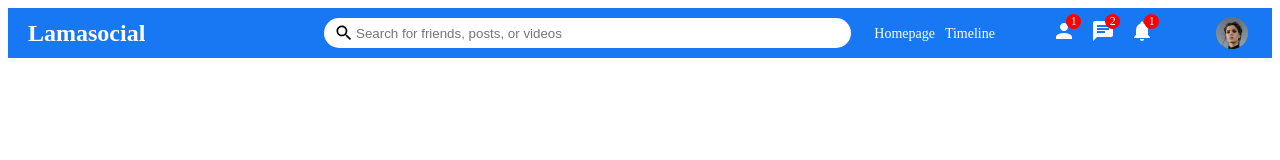
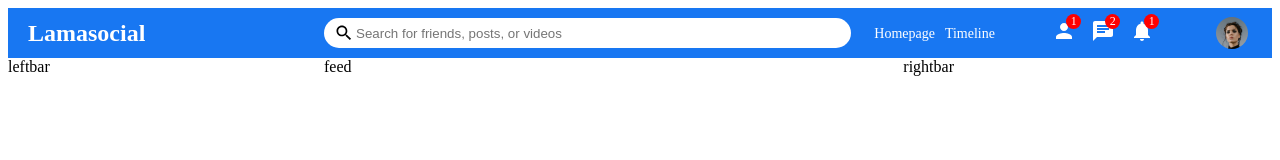
Before and after one commit to LaurenCummings/facebook-clone, a React (Vite) app: page / in a window 1280 px wide. Shown: the top 160 px of the page. Built offline with nearby package versions, Linux system fonts and the light colour scheme.

Commit message:
Added flex sizes to leftbar, feed, and rightbar

```diff
--- a/src/components/Feed.jsx
+++ b/src/components/Feed.jsx
@@ -2,8 +2,8 @@ import '../css/Feed.css';
 
 function Feed() {
     return (
-        <div>
-
+        <div className="feed">
+            feed
         </div>
     )
 }
--- a/src/components/Leftbar.jsx
+++ b/src/components/Leftbar.jsx
@@ -2,8 +2,8 @@ import '../css/Leftbar.css';
 
 function Leftbar() {
     return (
-        <div>
-
+        <div className="leftbar">
+            leftbar
         </div>
     )
 }
--- a/src/components/Rightbar.jsx
+++ b/src/components/Rightbar.jsx
@@ -2,8 +2,8 @@ import '../css/Rightbar.css';
 
 function Rightbar() {
     return (
-        <div>
-
+        <div className="rightbar">
+            rightbar
         </div>
     )
 }
--- a/src/css/Feed.css
+++ b/src/css/Feed.css
@@ -0,0 +1,3 @@
+.feed {
+    flex: 5.5;
+}
--- a/src/css/Leftbar.css
+++ b/src/css/Leftbar.css
@@ -0,0 +1,4 @@
+.leftbar {
+    flex: 3;
+    height: calc(100vh - 50px);
+}
--- a/src/css/Rightbar.css
+++ b/src/css/Rightbar.css
@@ -0,0 +1,3 @@
+.rightbar {
+    flex: 3.5;
+}
```
